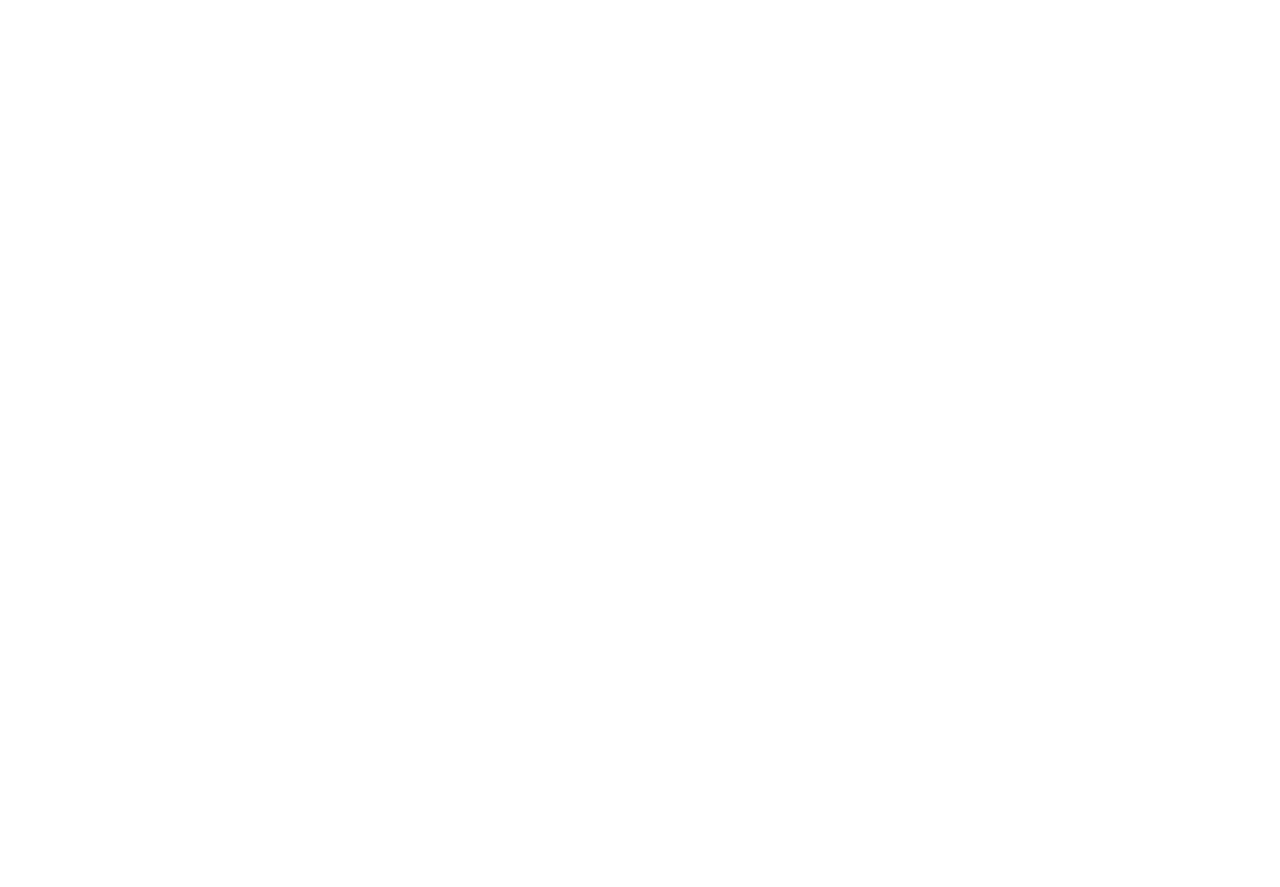
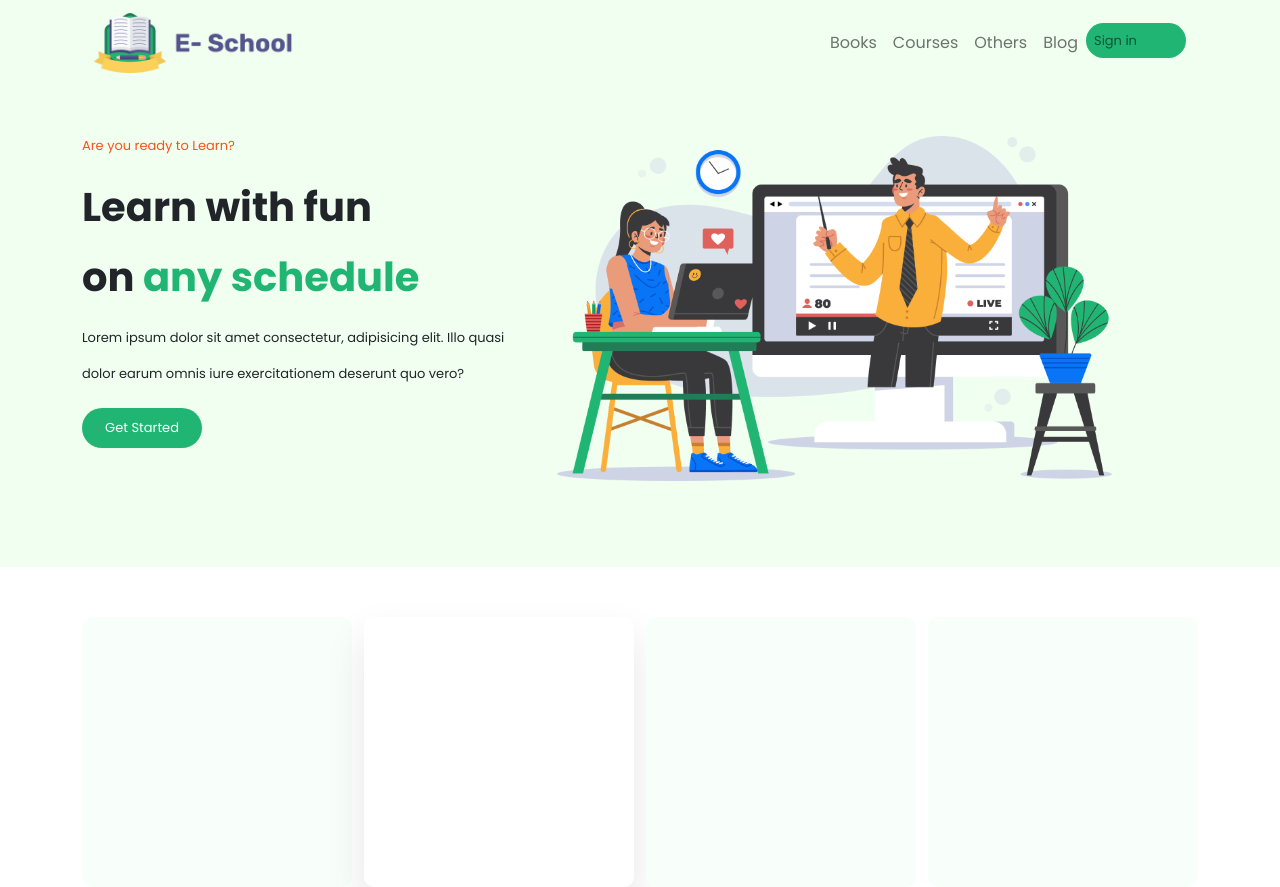
Before and after one commit to asrafnaim110/e-school, a plain HTML site: page index.html in a window 1280 px wide. Before the commit the page ends 800 px from the top, so only its background shows below. Drawn offline with nearby package versions, Linux system fonts and the light colour scheme.

Commit message:
need to solve navbar and column

```diff
--- a/index.html
+++ b/index.html
@@ -4,9 +4,75 @@
     <meta charset="UTF-8">
     <meta http-equiv="X-UA-Compatible" content="IE=edge">
     <meta name="viewport" content="width=device-width, initial-scale=1.0">
-    <title>Document</title>
+    <title>E-School</title>
+    <link href="https://cdn.jsdelivr.net/npm/bootstrap@5.1.3/dist/css/bootstrap.min.css" rel="stylesheet" integrity="sha384-1BmE4kWBq78iYhFldvKuhfTAU6auU8tT94WrHftjDbrCEXSU1oBoqyl2QvZ6jIW3" crossorigin="anonymous">
+    <link rel="stylesheet" href="style.css">
+    <link href="https://fonts.googleapis.com/css2?family=Poppins:ital,wght@0,300;0,400;0,500;0,600;0,700;0,800;0,900;1,600&display=swap" rel="stylesheet">
+
 </head>
 <body>
+  <div class="background_color">
 
+
+  <header class="container">
+    <nav class="navbar navbar-expand-lg navbar-light">
+      <div class="container-fluid">
+        <a class="navbar-brand" href="#"><img id="logo" src="images/ICON/Logo.png" alt=""></a>
+        <button class="navbar-toggler" type="button" data-bs-toggle="collapse" data-bs-target="#navbarNav" aria-controls="navbarNav" aria-expanded="false" aria-label="Toggle navigation">
+          <span class="navbar-toggler-icon"></span>
+        </button>
+        <div class="collapse navbar-collapse d-flex justify-content-end" id="navbarNav">
+          <ul class="navbar-nav">
+            <li class="nav-item">
+              <a class="nav-link " aria-current="page" href="#">Books</a>
+            </li>
+            <li class="nav-item">
+              <a class="nav-link" href="#">Courses</a>
+            </li>
+            <li class="nav-item">
+              <a class="nav-link" href="#">Others</a>
+            </li>
+            <li class="nav-item">
+              <a class="nav-link" href="#">Blog</a>
+            </li>
+            <li class="nav-item sign_in_Btn">
+              <a class="nav-link" href="#">Sign in</a>
+            </li>
+          </ul>
+        </div>
+      </div>
+    </nav>
+  </header>
+  <section class="container banner_part">
+    <div class="row">
+      <div class="col-md-5">
+        <div id="red_text">
+        <p>Are you ready to Learn?</p>
+        </div>
+        <h1 id="text">Learn with fun <br> on <span id="text_color">any schedule</span></h1>
+        <p id="banner_lorem">Lorem ipsum dolor sit amet consectetur, adipisicing elit. Illo quasi dolor earum omnis iure exercitationem deserunt quo vero?</p>
+        <div class="get_started_btn">
+          <button> Get Started</button>
+        </div>
+      </div>
+      <div class="col-md-7">
+        <div class="banner_img">
+          <img src="images/Photos/Illustration.png"  alt="Photos" class=" img-fluid">
+        </div>
+      </div>
+    </div>
+  </section>
+</div>
+
+
+<section id="book_icon">
+  <div class="container d-flex justify-content-between">
+    <div class="box box-1"></div>
+    <div class="box box-2"></div>
+    <div class="box box-3"></div>
+    <div class="box box-4"></div>
+  </div>
+</section>
+    <script src="https://cdn.jsdelivr.net/npm/bootstrap@5.1.3/dist/js/bootstrap.bundle.min.js" integrity="sha384-ka7Sk0Gln4gmtz2MlQnikT1wXgYsOg+OMhuP+IlRH9sENBO0LRn5q+8nbTov4+1p" crossorigin="anonymous"></script>
 </body>
 </html>
--- a/style.css
+++ b/style.css
@@ -0,0 +1,80 @@
+body{
+    font-family: 'Poppins', sans-serif;
+}
+.background_color{
+    height: 567px;
+    width: 100%;
+    background-color: #F0FFF0;
+}
+#logo{
+    height: 60px;
+    width: 200px;
+}
+.sign_in_Btn{
+    text-decoration: none;
+    color: white;
+    background-color: #21B573;
+    border: none;
+    border-radius: 20px;
+    height: 35px;
+    width: 100px;
+    cursor: pointer;
+    font-size: small;
+}
+#red_text{
+    color: #FD511A;
+    font-size: small;
+}
+#banner_lorem{
+    font-size: small;
+    line-height: 36px;
+}
+#text_color{
+    color: #21B573;
+}
+#text{
+    font-weight: 700;
+    line-height: 70px;
+}
+.banner_part{
+    padding-top: 50px;
+}
+.banner_img img{
+    height: 345px;
+    width: 555px;
+}
+#book_icon{
+    padding-top: 50px;
+}
+.icon_box{
+    height: 270px;
+    width: 270px;
+    background-color: #F8FFFB;
+}
+.icon_box img{
+    height: 85px;
+    width: 65px;
+}
+.get_started_btn button{
+    text-decoration: none;
+    color: white;
+    background-color: #21B573;
+    border: none;
+    border-radius: 20px;
+    height: 40px;
+    width: 120px;
+    cursor: pointer;
+    font-size: small;
+}
+.box{
+    display: flex;
+    float: left;
+    height: 270px;
+    width: 270px;
+    border-radius: 10px;
+    background-color: #F8FFFB;
+}
+.box-2{
+    background: #FFFFFF;
+box-shadow: 0px 20px 40px rgba(0, 0, 0, 0.1);
+}
```
